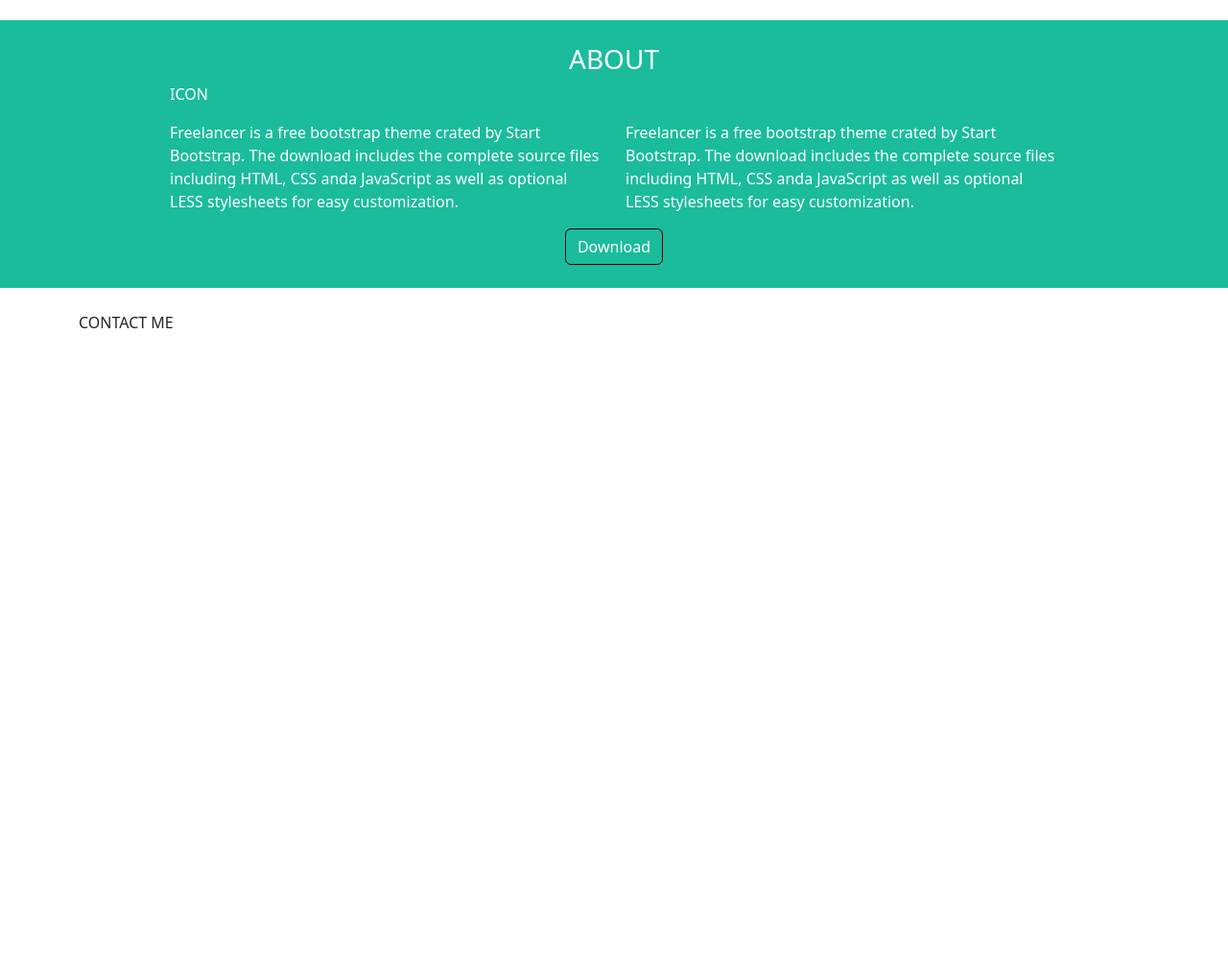
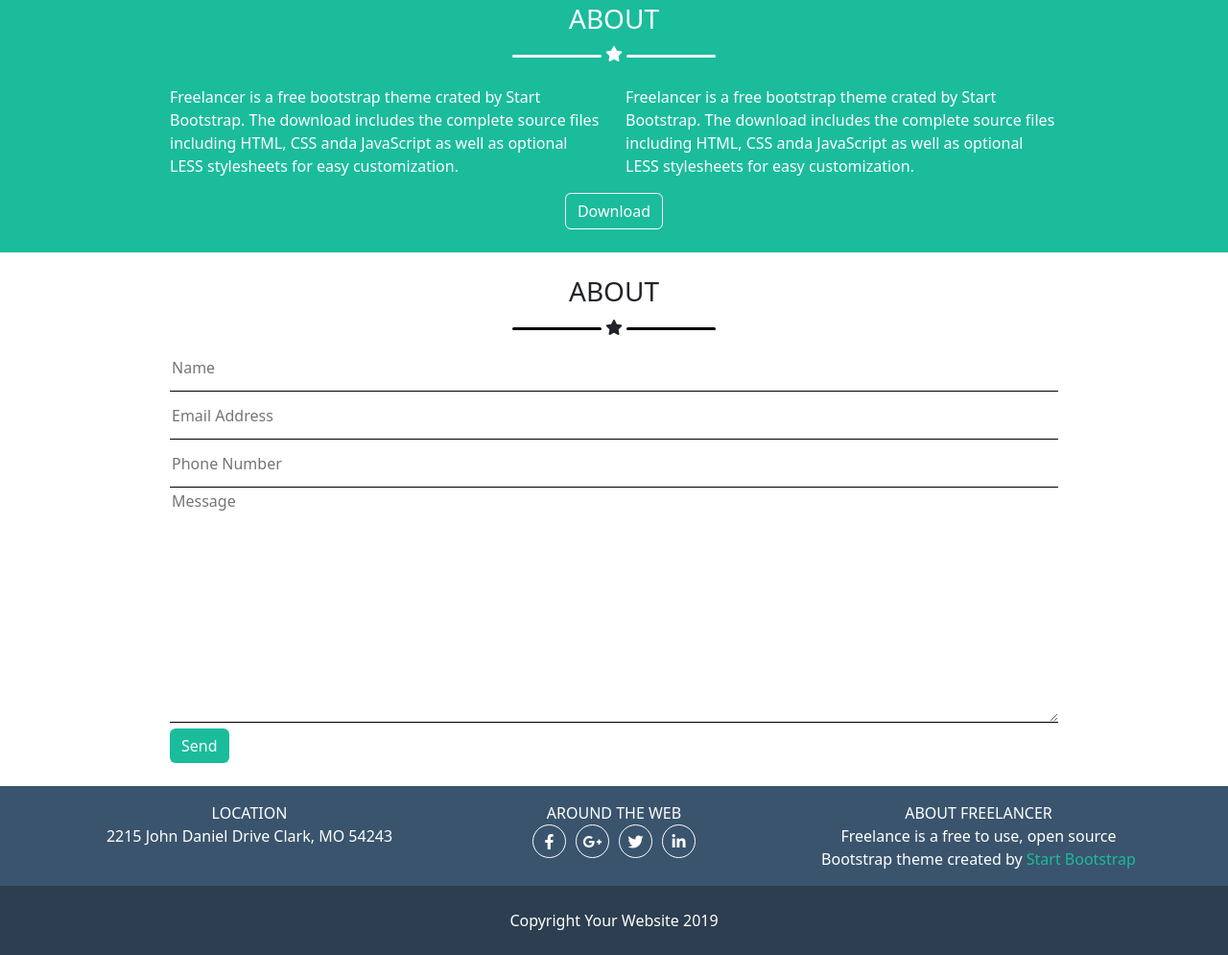
Before and after one commit to AlessioCalabrese1/html-css-bootstrap-freelancer, a plain HTML site: page index.html in a window 1280 px wide. Shown: the part 1291-2286 px from the top of the page at 96% size. Before the commit the page ends 1663 px from the top, so only its background shows below. Drawn offline with nearby package versions, Linux system fonts and the light colour scheme.

Commit message:
NAV-FORM

```diff
--- a/index.html
+++ b/index.html
@@ -8,28 +8,53 @@
     <!-- CSS only -->
     <link href="https://cdn.jsdelivr.net/npm/bootstrap@5.2.0-beta1/dist/css/bootstrap.min.css" rel="stylesheet"
         integrity="sha384-0evHe/X+R7YkIZDRvuzKMRqM+OrBnVFBL6DOitfPri4tjfHxaWutUpFmBp4vmVor" crossorigin="anonymous">
+    <link rel="stylesheet" href="https://cdnjs.cloudflare.com/ajax/libs/font-awesome/6.1.1/css/all.min.css"
+        integrity="sha512-KfkfwYDsLkIlwQp6LFnl8zNdLGxu9YAA1QvwINks4PhcElQSvqcyVLLD9aMhXd13uQjoXtEKNosOWaZqXgel0g=="
+        crossorigin="anonymous" referrerpolicy="no-referrer" />
     <link rel="stylesheet" href="style.css">
     <title>Document</title>
 </head>
 
 <body>
-    <header>
+    <header class="fixed-top">
         <div class="container">
             <div class="row">
-                header
+                <nav class="navbar navbar-expand-lg">
+                    <div class="container-fluid">
+                        <a class="fw-bold navbar-brand color-link" href="#">START BOOTSTRAP</a>
+                        <button class="navbar-toggler" type="button" data-bs-toggle="collapse"
+                            data-bs-target="#navbarNav" aria-controls="navbarNav" aria-expanded="false"
+                            aria-label="Toggle navigation">
+                            <span class="navbar-toggler-icon"></span>
+                        </button>
+                        <div class="collapse navbar-collapse justify-content-end" id="navbarNav">
+                            <ul class="navbar-nav">
+                                <li class="nav-item">
+                                    <a class="color-link nav-link" aria-current="page" href="#portfolio">Portfolio</a>
+                                </li>
+                                <li class="nav-item">
+                                    <a class="color-link nav-link" href="#about">About</a>
+                                </li>
+                                <li class="nav-item">
+                                    <a class="color-link nav-link" href="#contact">Contact</a>
+                                </li>
+                            </ul>
+                        </div>
+                    </div>
+                </nav>
             </div>
         </div>
     </header>
 
     <main>
-        <section class="container-fluid py-4 avatar">
-            <div class="conatiner">
+        <section class="py-4 avatar">
+            <div class="container">
                 <div class="row">
                     <div class="col-12 text-center">
-                        <img class="col-4" src="./img/avatar.svg" alt="avatar">
+                        <img src="./img/avatar.svg" alt="avatar">
                         <h1 class="col-8 mx-auto">START BOOTSTRAP</h1>
-                        <div class="row justify-content-center">
-                            ICON
+                        <div class="star">
+                            <i class="fa-solid fa-star"></i>
                         </div>
                     </div>
 
@@ -41,10 +66,12 @@
 
         </section>
 
-        <section class="container py-4 portfolio">
+        <section class="container py-4" id="portfolio">
             <div class="row">
                 <h3 class="text-center">PORTFOLIO</h3>
-                ICON
+                <div class="star text-center">
+                    <i class="fa-solid fa-star"></i>
+                </div>
             </div>
 
             <div class="row row-cols-md-2 row-cols-lg-3">
@@ -74,12 +101,14 @@
             </div>
         </section>
 
-        <section class="container-fluid py-4 about">
+        <section class="container-fluid py-4" id="about">
             <div class="container">
                 <div class="row justify-content-center">
                     <div class="col-10">
                         <h3 class="text-center">ABOUT</h3>
-                        ICON
+                        <div class="star text-center">
+                            <i class="fa-solid fa-star"></i>
+                        </div>
 
                         <div class="row row-cols-md-2">
                             <div class="col-12 my-3">
@@ -105,14 +134,71 @@
 
         </section>
 
-        <section class="container py-4 contact-me">
-            CONTACT ME
+        <section class="container py-4" id="contact">
+            <div class="row justify-content-center">
+                <div class="col-10">
+                    <h3 class="text-center">ABOUT</h3>
+                    <div class="star text-center">
+                        <i class="fa-solid fa-star"></i>
+                    </div>
+
+                    <form>
+                        <input type="text" placeholder="Name">
+                        <input type="email" placeholder="Email Address">
+                        <input type="number" placeholder="Phone Number">
+                        <textarea name="Message" id="" cols="30" rows="10" placeholder="Message"></textarea>
+                        <button type="submit" class="btn btn-secondary color-button">Send</button>
+                    </form>
+                </div>
+            </div>
         </section>
     </main>
 
     <footer>
-        <section></section>
+        <section class="social">
+            <div class="container">
+                <div class="row">
+                    <div class="col-12 col-md-4 text-center my-3">
+                        LOCATION <br>
+                        2215 John Daniel Drive Clark, MO 54243
+                    </div>
+
+                    <div class="col-12 col-md-4 text-center my-3">
+                        AROUND THE WEB<br>
+                        <div class="social-icons">
+                            <div class="icons-container">
+                                <i class="fa-brands fa-facebook-f"></i>
+                            </div>
+                            <div class="icons-container">
+                                <i class="fa-brands fa-google-plus-g"></i>
+                            </div>
+                            <div class="icons-container">
+                                <i class="fa-brands fa-twitter"></i>
+                            </div>
+                            <div class="icons-container">
+                                <i class="fa-brands fa-linkedin-in"></i>
+                            </div>
+                        </div>
+                    </div>
+
+                    <div class="col-12 col-md-4 text-center my-3">
+                        ABOUT FREELANCER<br>
+                        Freelance is a free to use, open source Bootstrap theme created by <a href="#">Start
+                            Bootstrap</a>
+                    </div>
+                </div>
+            </div>
+        </section>
+
+        <section class="copyright text-center py-4">
+            Copyright Your Website 2019
+        </section>
     </footer>
+
+    <!-- JavaScript Bundle with Popper -->
+    <script src="https://cdn.jsdelivr.net/npm/bootstrap@5.2.0-beta1/dist/js/bootstrap.bundle.min.js"
+        integrity="sha384-pprn3073KE6tl6bjs2QrFaJGz5/SUsLqktiwsUTF55Jfv3qYSDhgCecCxMW52nD2"
+        crossorigin="anonymous"></script>
 </body>
 
 </html>
--- a/style.css
+++ b/style.css
@@ -12,11 +12,95 @@ header{
     border-radius: 50%;
     width: 20%;
 }
-.about{
+#about{
     color: white;
     background-color: #1abc9c;
 }
 .bottone{
     color: white;
-    border: 1px solid black;
+    border: 1px solid white;
 }
+.avatar img{
+    width: 30%;
+}
+.star{
+    margin: 5px auto;
+    max-width: 200px;
+    min-width: 100%;
+}
+.star::after, .star::before{
+    content: '';
+    display: inline-block;
+    width: 10%;
+    height: 3px;
+    background-color: white;
+    vertical-align: middle;
+    border-radius: 2px;
+}
+
+#portfolio .star{
+    color: black;
+}
+#portfolio .star::after, #portfolio .star::before{
+    background-color: black;
+}
+
+.social{
+    background-color: #3a546d;
+}
+
+.social .row div{
+    color: white;
+}
+
+.social-icons{
+    display: flex;
+    justify-content: center;
+    align-items: center;
+}
+.icons-container{
+    width: 35px;
+    height: 35px;
+    border: 1px solid white;
+    display: flex;
+    justify-content: center;
+    align-items: center;
+    border-radius: 50%;
+    margin: 0 5px;
+}
+
+.social a{
+    text-decoration: none;
+    color: #1abc9c;
+}
+
+.color-link{
+    color: white;
+}
+
+.copyright{
+    background-color: #2c3e50;
+    color: white;
+}
+
+#contact .star::after, #contact .star::before{
+    background-color: black;
+}
+
+form input, form textarea{
+    border: 0;
+    border-bottom: 1px solid black;
+    width: 100%;
+}
+form input{
+    height: 50px;
+}
+.color-button{
+    background-color: #1abc9c;
+    border: 0;
+}
+
+
+main{
+    margin-top: 56px;
+}
```
